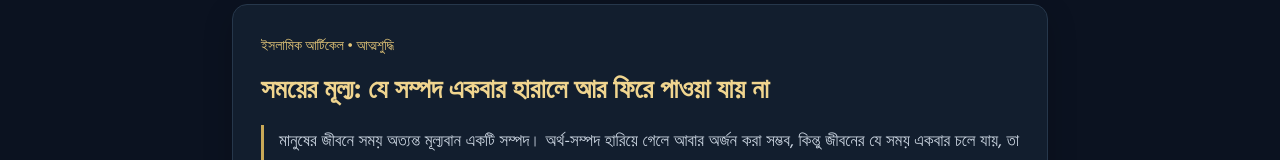
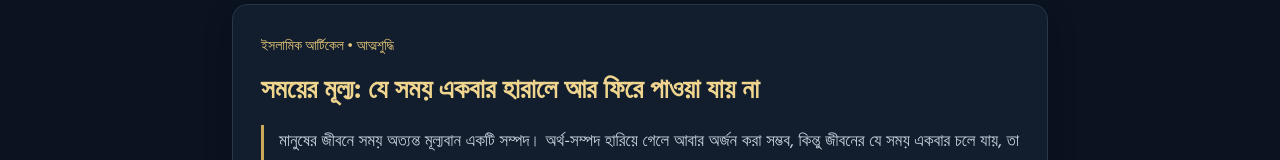
Before and after one commit to ashiqislamicmadia2097-bot/-ashiqhossensaymon, a plain HTML site: page articles.html in a window 1280 px wide. Shown: the part 261-421 px from the top of the page. Drawn offline with Linux system fonts and the light colour scheme.

Commit message:
Corrected text about the value of time

```diff
--- a/articles.html
+++ b/articles.html
@@ -184,7 +184,7 @@
     <article>
       <div class="category">ইসলামিক আর্টিকেল • আত্মশুদ্ধি</div>
 
-      <h2>সময়ের মূল্য: যে সম্পদ একবার হারালে আর ফিরে পাওয়া যায় না</h2>
+      <h2>সময়ের মূল্য: যে সময় একবার হারালে আর ফিরে পাওয়া যায় না</h2>
 
       <p class="intro">
         মানুষের জীবনে সময় অত্যন্ত মূল্যবান একটি সম্পদ। অর্থ-সম্পদ হারিয়ে গেলে
```
